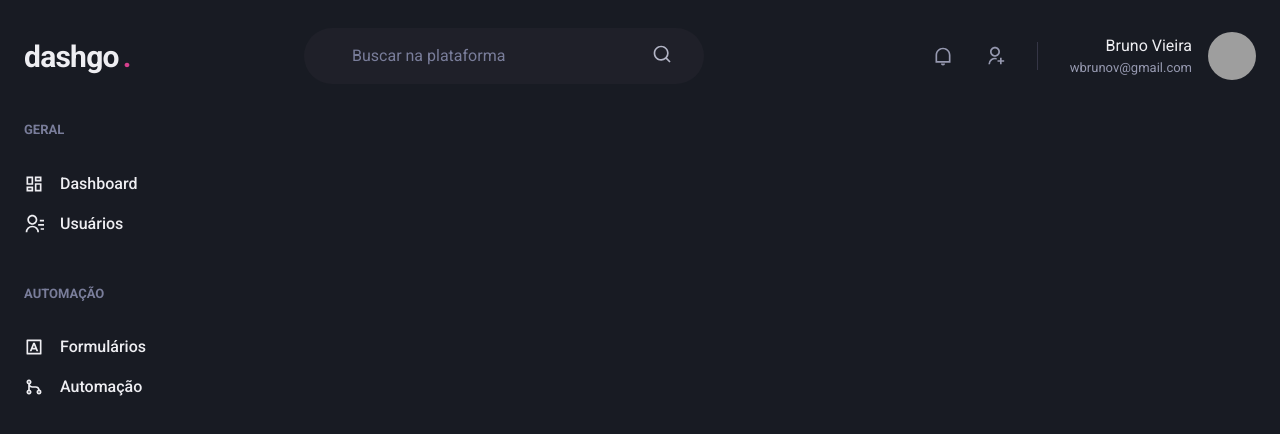
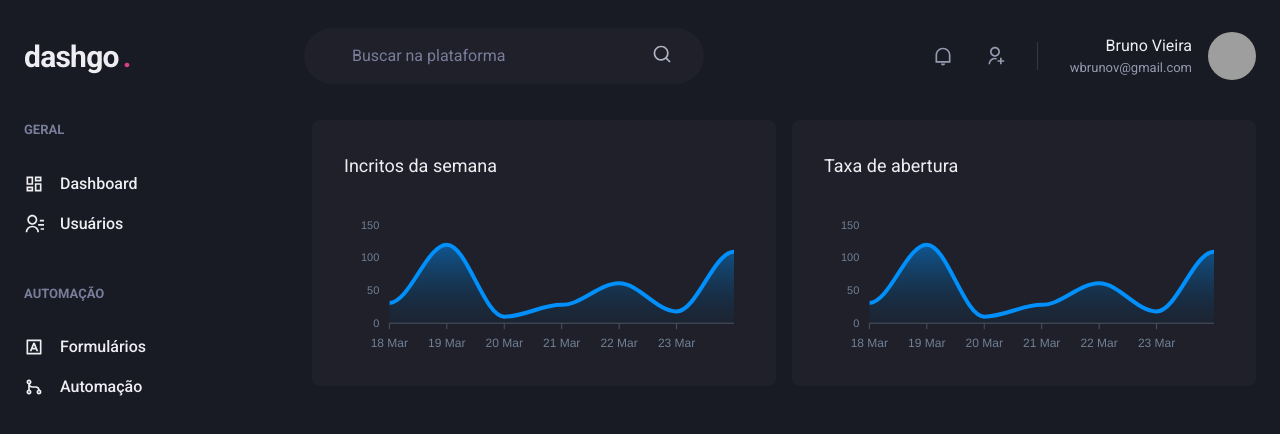
Before and after one commit to wbrunovieira/DashgoIgniteNextJSReactJSChakraUI-, a Next.js app: page /dashboard in a window 1280 px wide. Shown: the top 434 px of the page. Built offline with nearby package versions, Linux system fonts and the light colour scheme; grey boxes are pictures that could not be loaded.

Commit message:
added the ghaphs

```diff
--- a/package.json
+++ b/package.json
@@ -16,9 +16,11 @@
     "@types/node": "18.11.18",
     "@types/react": "18.0.27",
     "@types/react-dom": "18.0.10",
+    "apexcharts": "^3.36.3",
     "framer-motion": "^6",
     "next": "13.1.6",
     "react": "18.2.0",
+    "react-apexcharts": "^1.4.0",
     "react-dom": "18.2.0",
     "react-icons": "^4.7.1",
     "typescript": "4.9.4"
--- a/src/pages/dashboard.tsx
+++ b/src/pages/dashboard.tsx
@@ -1,15 +1,95 @@
-import { Flex } from "@chakra-ui/react";
+import { Box, Flex, SimpleGrid, Text, theme } from "@chakra-ui/react";
+import dynamic from 'next/dynamic';
 import { Header } from "../components/Header";
 import { Sidebar } from "../components/Sidebar";
+
+import { ApexOptions } from 'apexcharts';
+
+const Chart = dynamic(() => import('react-apexcharts'), {
+  ssr: false,
+})
+
+const options: ApexOptions = {
+  chart: {
+    toolbar: {
+      show: false,
+    },
+    zoom: {
+      enabled: false,
+    },
+    foreColor: theme.colors.gray[500],
+  },
+  grid: {
+    show: false,
+  },
+  dataLabels: {
+    enabled: false,
+  },
+  tooltip: {
+    enabled: false,
+  },
+  xaxis: {
+    type: 'datetime',
+    axisBorder: {
+      color: theme.colors.gray[600]
+    },
+    axisTicks: {
+      color: theme.colors.gray[600]
+    },
+    categories: [
+      '2021-03-18T00:00:00.000Z',
+      '2021-03-19T00:00:00.000Z',
+      '2021-03-20T00:00:00.000Z',
+      '2021-03-21T00:00:00.000Z',
+      '2021-03-22T00:00:00.000Z',
+      '2021-03-23T00:00:00.000Z',
+      '2021-03-24T00:00:00.000Z',
+    ],
+  },
+  fill: {
+    opacity: 0.3,
+    type: 'gradient',
+    gradient: {
+      shade: 'dark',
+      opacityFrom: 0.7,
+      opacityTo: 0.3,
+    },
+  },
+} as const;
+
+const series = [
+  { name: 'series1', data: [31, 120, 10, 28, 61, 18, 109] }
+]
 
 export default function Dashboard() {
   return (
     <Flex direction="column" h="100vh">
-    <Header />
+      <Header />
 
-    <Flex w="100%" my="6" maxWidth={1480} mx="auto" px="6">
-      <Sidebar />
+      <Flex w="100%" my="6" maxWidth={1480} mx="auto" px="6">
+        <Sidebar />
+
+        <SimpleGrid flex="1" gap="4" minChildWidth="320px" alignItems="flex-start">
+          <Box
+            p="8"
+            bg="gray.800"
+            borderRadius={8}
+            pb="4"
+          >
+            <Text fontSize="lg" mb="4">Incritos da semana</Text>
+            <Chart options={options} series={series} type="area" height={160} />
+          </Box>
+          <Box
+            p="8"
+            bg="gray.800"
+            borderRadius={8}
+            pb="4"
+          >
+            <Text fontSize="lg" mb="4">Taxa de abertura</Text>
+            <Chart options={options} series={series} type="area" height={160} />
+          </Box>
+        </SimpleGrid>
+      </Flex>
     </Flex>
-  </Flex>
   )
 }
```
Also changed, not shown: 1 other file (tests, documents, lock files or other folders).
